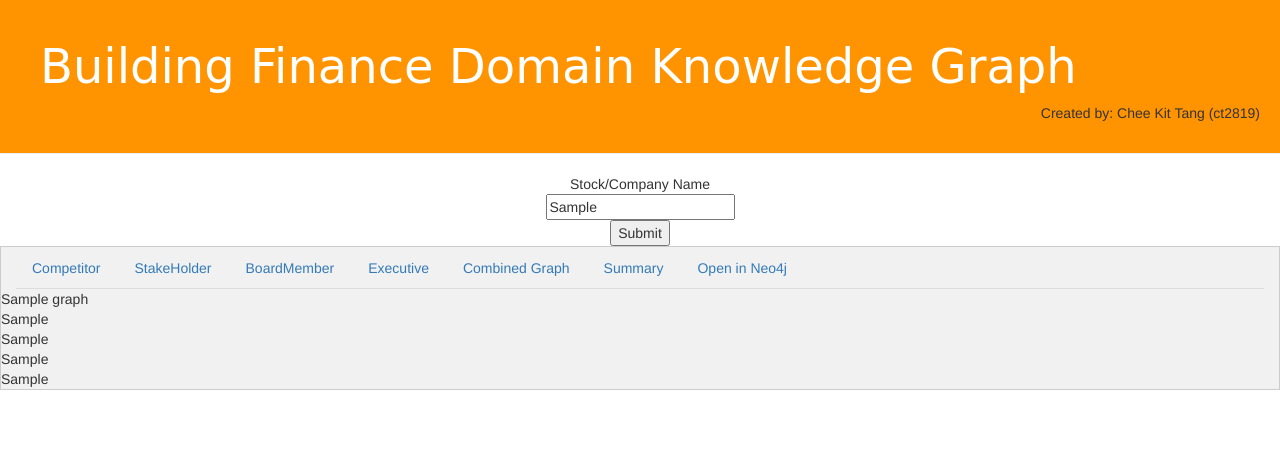
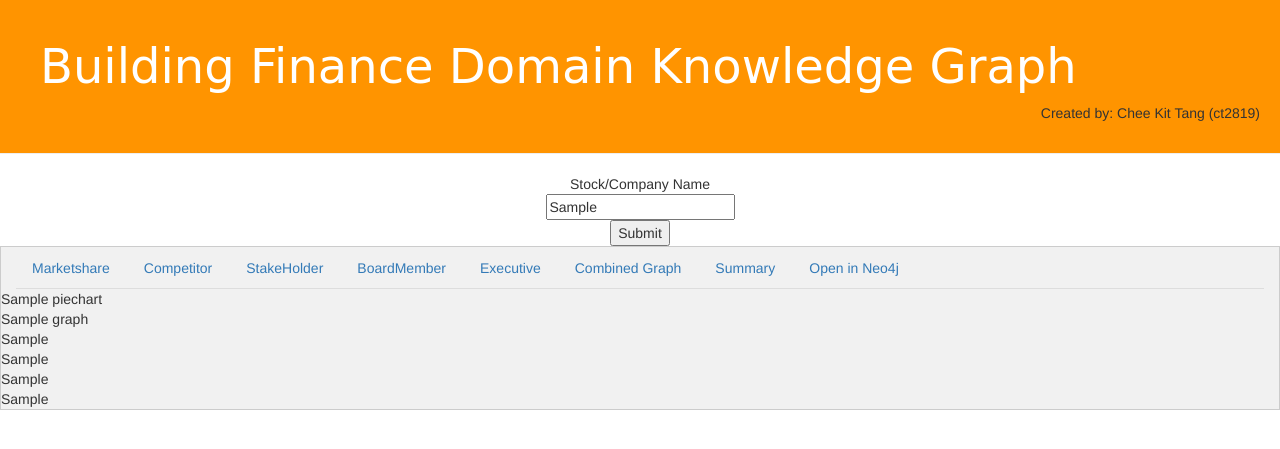
Before and after one commit to cheekit91/bigdata, a Django app: template django/stocks/templates/stocks/info.html in a window 1280 px wide. Shown: the top 449 px of the page. Run offline with Django 3.2, Linux system fonts and the light colour scheme; the template is opened without the code that fills it: most values are stand-ins (such as "Sample title", 1, 10 or a date in 2020); some libraries are stand-ins or nearby versions.

Commit message:
Implemented new piechart

```diff
--- a/django/stocks/templates/stocks/info.html
+++ b/django/stocks/templates/stocks/info.html
@@ -26,6 +26,7 @@
 
   <div class="col-12 col-sm-12 col-lg-12">
   <ul class="nav nav-tabs" id="myTab">
+      <li><a data-toggle="tab" href="#Marketshare">Marketshare</a></li>
       <li><a data-toggle="tab" href="#Competitor">Competitor</a></li>
       <li><a data-toggle="tab" href="#StakeHolder">StakeHolder</a></li>
       <li><a data-toggle="tab" href="#BoardMember">BoardMember</a></li>
@@ -41,7 +42,12 @@
   {% endif %}
 
   <div id="content" class="tab-content">
-    <div id="Competitor" class="tab-pane in active" style="width: 100%;height: 100%;overflow: auto; ">
+    <div id="Marketshare" class="tab-pane fade in active" style="width: 100%;height: 100%;overflow: auto; ">
+    {% if piechart %}
+    {{ piechart|safe }}
+    {% endif %}
+    </div>
+    <div id="Competitor" class="tab-pane fade in active" style="width: 100%;height: 100%;overflow: auto; ">
     {% if graph %}
     {{ graph|safe }}
     {% endif %}
```
